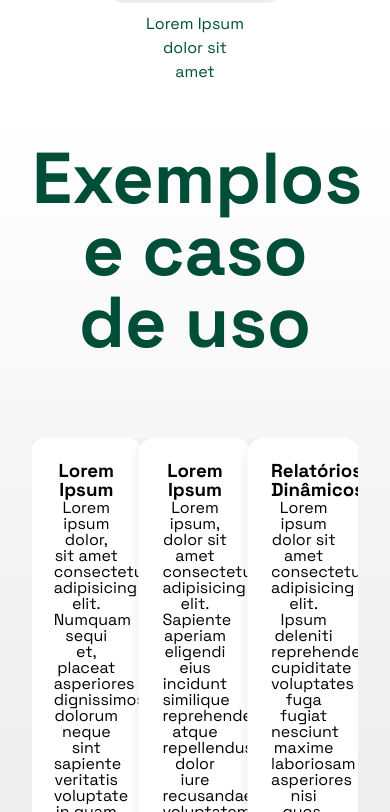
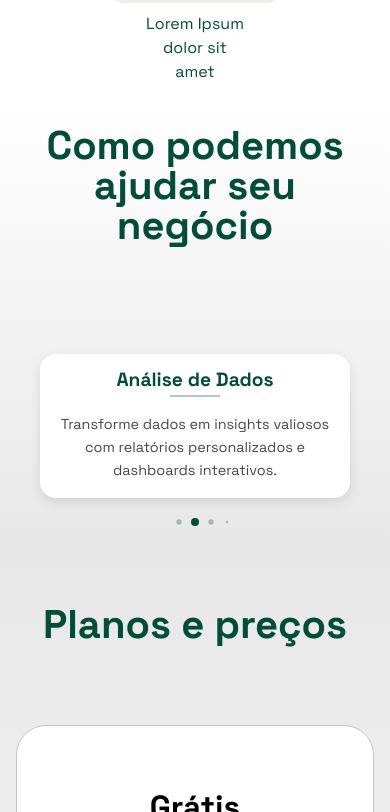
Before and after one commit to senamiguel/empreenderonline, a React (Vite) app: page / in a window 390 px wide. Shown: the part 1512-2324 px from the top of the page. Built offline with nearby package versions, Linux system fonts and the light colour scheme.

Commit message:
adding responsive use cases

```diff
--- a/src/UseCases.jsx
+++ b/src/UseCases.jsx
@@ -3,47 +3,73 @@ import 'swiper/css';
 import 'swiper/css/pagination';
 import 'swiper/css/effect-fade';
 import './styles/UseCases.css';
-import { Pagination, A11y, Autoplay} from 'swiper/modules';
-import { text } from 'framer-motion/client';
+import { Pagination, A11y, Autoplay } from 'swiper/modules';
 
 function UseCases() {
+  const useCases = [
+    {
+      title: "Gestão de Projetos",
+      description: "Organize e acompanhe seus projetos de forma eficiente, com visibilidade clara de prazos, responsáveis e progresso."
+    },
+    {
+      title: "Análise de Dados",
+      description: "Transforme dados em insights valiosos com relatórios personalizados e dashboards interativos."
+    },
+    {
+      title: "Comunicação Interna",
+      description: "Mantenha sua equipe alinhada com ferramentas de comunicação integradas e compartilhamento de documentos."
+    },
+    {
+      title: "Automação de Processos",
+      description: "Reduza tarefas manuais e aumente a produtividade com automação de fluxos de trabalho."
+    }
+  ];
+
   return (
     <section className="use-cases">
-      <h2>Exemplos e caso de uso</h2>
+      <div className="use-cases__container">
+        <h2>Como podemos ajudar seu negócio</h2>
 
         <Swiper
           modules={[Pagination, A11y, Autoplay]}
           fadeEffect={{ crossFade: true }}
-        spaceBetween={0}
-        slidesPerView={3}
-        autoplay={{ delay: 3000, disableOnInteraction: false }}
-        pagination={{ clickable: true }}
+          spaceBetween={20}
+          slidesPerView={1}
+          breakpoints={{
+            640: {
+              slidesPerView: 1,
+              spaceBetween: 20,
+            },
+            768: {
+              slidesPerView: 2,
+              spaceBetween: 30,
+            },
+            1024: {
+              slidesPerView: 3,
+              spaceBetween: 40,
+            },
+          }}
+          autoplay={{
+            delay: 3000,
+            disableOnInteraction: false,
+            pauseOnMouseEnter: true
+          }}
+          pagination={{
+            clickable: true,
+            dynamicBullets: true
+          }}
+          loop={true}
         >
-        <SwiperSlide>
+          {useCases.map((useCase, index) => (
+            <SwiperSlide key={index}>
               <div className="use-case-card">
-            <h3>Lorem Ipsum</h3>
-            <p>Lorem ipsum dolor sit amet consectetur adipisicing elit. Quas ex laboriosam ea voluptate ipsam beatae perferendis sint, assumenda natus provident eius maiores at nihil tempora minus iusto? Dicta, impedit doloribus!</p>
+                <h3>{useCase.title}</h3>
+                <p>{useCase.description}</p>
               </div>
             </SwiperSlide>
-        <SwiperSlide>
-          <div className="use-case-card">
-            <h3>Lorem Ipsum</h3>
-            <p>Lorem ipsum dolor, sit amet consectetur adipisicing elit. Numquam sequi et, placeat asperiores dignissimos dolorum neque sint sapiente veritatis voluptate in quam ducimus temporibus? Corporis consequatur enim omnis deleniti dicta?</p>
+          ))}
+        </Swiper>
       </div>
-        </SwiperSlide>
-        <SwiperSlide>
-          <div className="use-case-card">
-            <h3>Lorem Ipsum</h3>
-            <p>Lorem ipsum, dolor sit amet consectetur adipisicing elit. Sapiente aperiam eligendi eius incidunt similique reprehenderit, atque repellendus dolor iure recusandae voluptatem et ratione commodi totam, culpa deleniti ex sunt doloribus.</p>
-          </div>
-        </SwiperSlide>
-        <SwiperSlide>
-          <div className="use-case-card">
-            <h3>Relatórios Dinâmicos</h3>
-            <p>Lorem ipsum dolor sit amet consectetur, adipisicing elit. Ipsum deleniti reprehenderit cupiditate voluptates fuga fugiat nesciunt maxime laboriosam asperiores nisi quos, molestiae aperiam cumque suscipit nam provident neque amet natus!</p>
-          </div>
-        </SwiperSlide>
-      </Swiper>
     </section>
   );
 }
--- a/src/styles/UseCases.css
+++ b/src/styles/UseCases.css
@@ -3,16 +3,30 @@
     background-color: #F1F1ED;
     background: linear-gradient(180deg, #ffffff, #E8E8E8);
     position: relative;
+    width: 100%;
+    box-sizing: border-box;
+}
+
+.use-cases__container {
+    max-width: 1200px;
+    margin: 0 auto;
+    position: relative;
+    width: 100%;
+    box-sizing: border-box;
 }
 
 .use-cases h2 {
     text-align: center;
     margin-bottom: 5rem;
     padding-top: 3%;
-    font-size: 4.5rem;
+    font-size: clamp(2.5rem, 4vw, 4.5rem);
     font-family: "Space Grotesk", sans-serif;
     color: #004E38;
-    text-align: center;
+    position: relative;
+}
+
+.use-cases h2::after {
+    display: none;
 }
 
 .use-case-card {
@@ -21,21 +35,131 @@
     border-radius: 1rem;
     box-shadow: 0 4px 12px rgba(0, 0, 0, 0.1);
     text-align: center;
-    width: 60%;
+    width: 100%;
+    max-width: 600px;
     font-family: "Space Grotesk", sans-serif;
+    margin: 0 auto;
+    display: flex;
+    flex-direction: column;
+    justify-content: center;
+    align-items: center;
+    box-sizing: border-box;
+    transition: transform 0.3s ease, box-shadow 0.3s ease;
+    cursor: pointer;
 }
-  .swiper{
+
+.use-case-card:hover {
+    transform: translateY(-5px);
+    box-shadow: 0 8px 24px rgba(0, 0, 0, 0.15);
+}
+
+.use-case-card h3 {
+    font-size: clamp(1.2rem, 2vw, 1.8rem);
+    color: #004E38;
+    margin-bottom: 1rem;
+    text-align: center;
+    position: relative;
+    padding-bottom: 0.5rem;
+}
+
+.use-case-card h3::after {
+    content: '';
+    position: absolute;
+    bottom: 0;
+    left: 50%;
+    transform: translateX(-50%);
+    width: 50px;
+    height: 2px;
+    background-color: #004E38;
+    opacity: 0.3;
+}
+
+.use-case-card p {
+    font-size: clamp(0.9rem, 1.2vw, 1.1rem);
+    line-height: 1.6;
+    color: #333;
+    text-align: center;
+    width: 100%;
+    opacity: 0.9;
+}
+
+.swiper {
     position: static;
+    padding: 1rem 0;
+    width: 100%;
+    box-sizing: border-box;
 }
+
+.swiper-wrapper {
+    display: flex;
+    align-items: center;
+}
+
 .swiper-slide {
     display: flex;
     justify-content: center;
     align-items: center;
+    padding: 1rem;
+    width: 100%;
+    box-sizing: border-box;
 }
+
 .swiper-pagination {
-    position: absolute!important;
-    bottom: 0!important;
+    position: absolute !important;
+    bottom: 0 !important;
     left: 0;
     width: 100%;
     text-align: center;
 }
+
+.swiper-pagination-bullet {
+    background-color: #004E38 !important;
+    opacity: 0.3 !important;
+}
+
+.swiper-pagination-bullet-active {
+    opacity: 1 !important;
+    transform: scale(1.2);
+}
+
+@media (max-width: 768px) {
+    .use-cases {
+        padding: 1rem;
+    }
+
+    .use-cases__container {
+        padding: 0 1rem;
+    }
+
+    .use-case-card {
+        padding: 1rem;
+        width: 100%;
+    }
+
+    .swiper-slide {
+        padding: 0.5rem;
+    }
+
+    .swiper {
+        padding: 0.5rem 0;
+    }
+
+    .use-cases h2::after {
+        display: none;
+    }
+}
+
+@media (min-width: 769px) and (max-width: 1024px) {
+    .use-cases {
+        padding: 1.5rem;
+    }
+
+    .use-cases__container {
+        padding: 0 1.5rem;
+    }
+
+    .use-case-card {
+        max-width: 500px;
+        width: 100%;
+    }
+}
```
Lines whose indentation alone changed are shown as unchanged.
